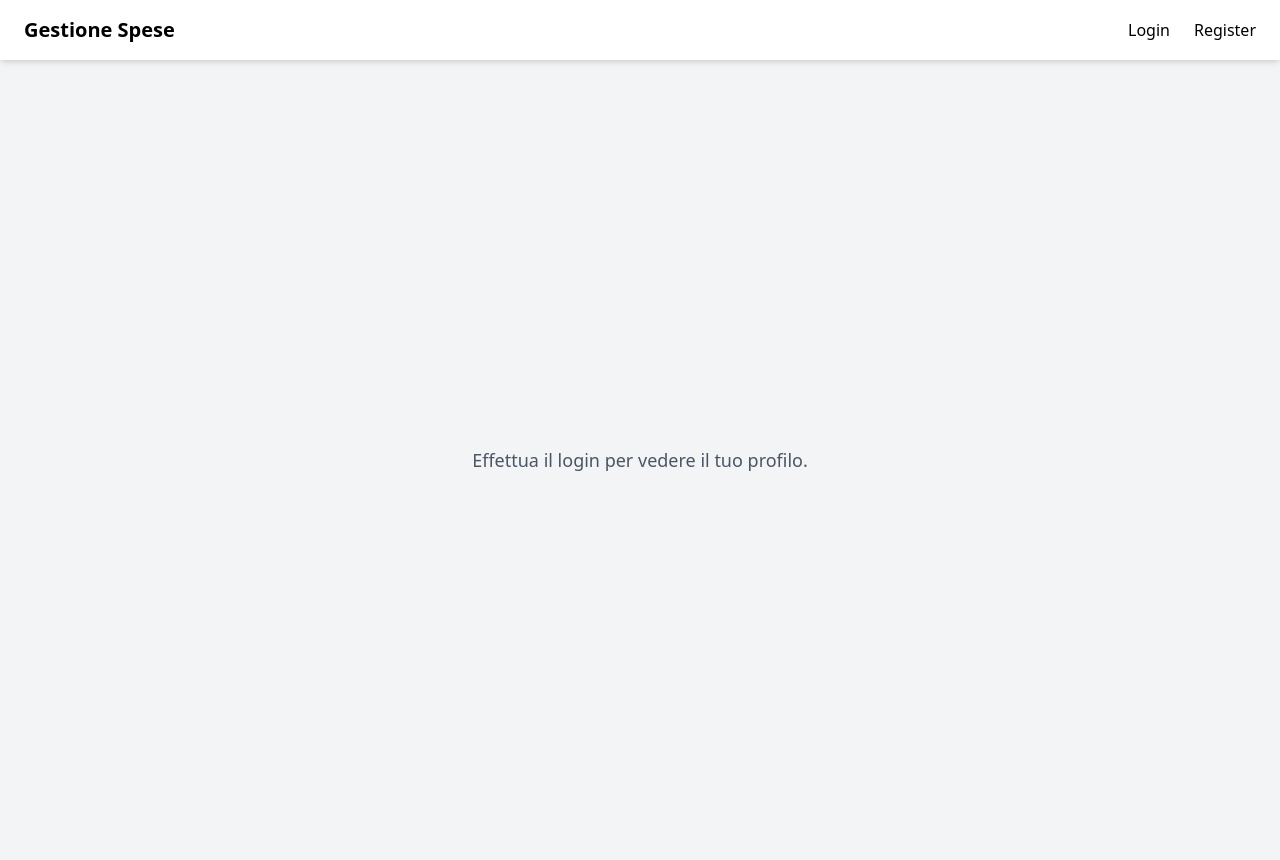
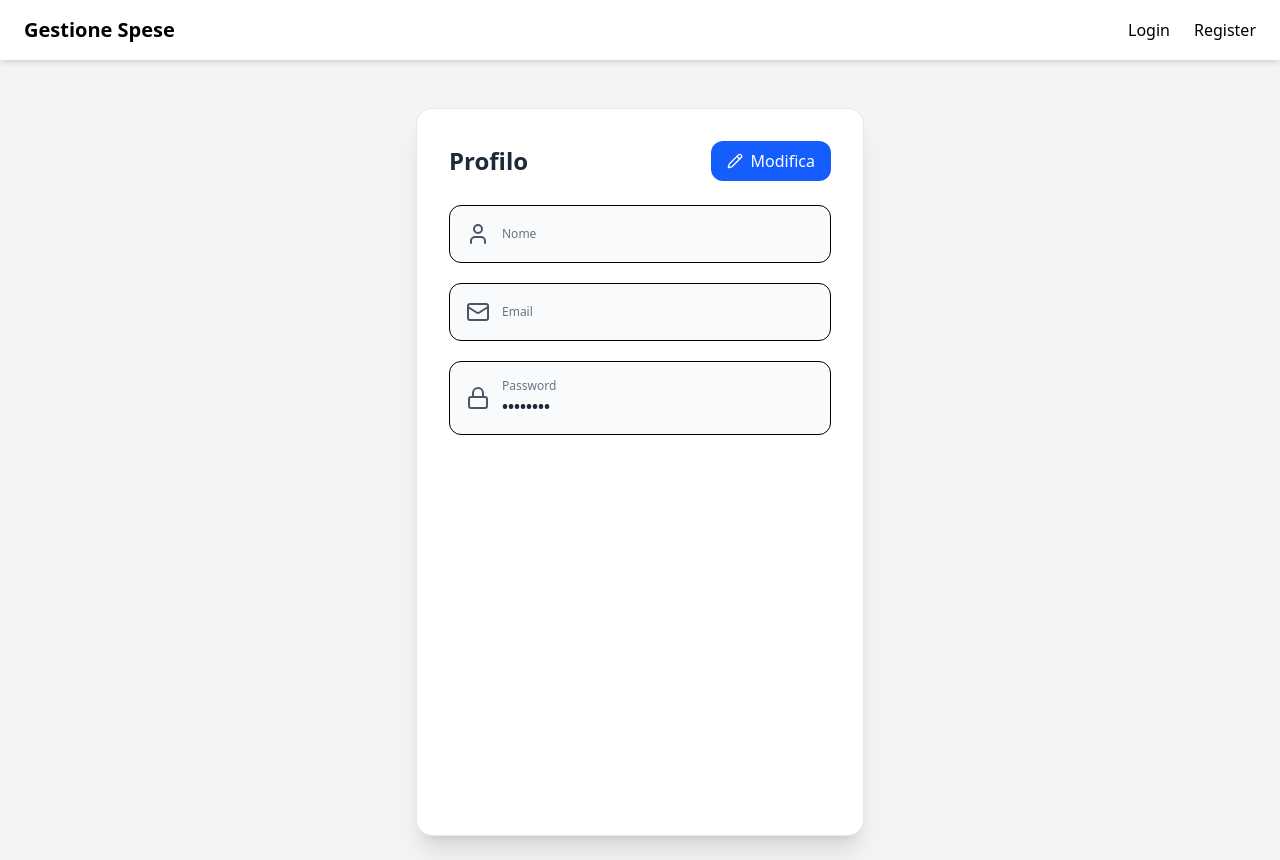
Before and after one commit to SalvatoreGianquinto/gestione-spese, a React app in the folder frontend/: page /profilo in a window 1280 px wide. Built offline with nearby package versions, Linux system fonts and the light colour scheme; the HTML template or start-up script is replaced by a standard one.

Commit message:
aggiunta modifica profilo

```diff
--- a/frontend/src/components/Profilo.jsx
+++ b/frontend/src/components/Profilo.jsx
@@ -1,73 +1,136 @@
 import { useState } from "react"
-import {
-  UserIcon,
-  EnvelopeIcon,
-  CheckCircleIcon,
-} from "@heroicons/react/24/outline"
+import { User, Mail, Lock, Pencil, Check, X } from "lucide-react"
+import API from "../api"
 
 const Profilo = () => {
-  const [user] = useState(() => JSON.parse(localStorage.getItem("user")))
+  const user = JSON.parse(localStorage.getItem("user"))
+  const [editing, setEditing] = useState(false)
+  const [nome, setNome] = useState(user?.nome || "")
+  const [email, setEmail] = useState(user?.email || "")
+  const [loading, setLoading] = useState(false)
+  const [error, setError] = useState("")
+  const [success, setSuccess] = useState("")
 
-  if (!user) {
-    return (
-      <div className="w-full min-h-screen bg-gray-100 flex justify-center items-center">
-        <p className="text-gray-600 text-lg">
-          Effettua il login per vedere il tuo profilo.
-        </p>
-      </div>
-    )
+  const handleUpdate = async (e) => {
+    e.preventDefault()
+    setError("")
+    setSuccess("")
+
+    if (!nome.trim() || !email.trim()) {
+      return setError("Compila tutti i campi.")
+    }
+
+    try {
+      setLoading(true)
+      const res = await API.put("/user/update", { nome, email })
+
+      localStorage.setItem("user", JSON.stringify(res.data.user))
+
+      setSuccess("Profilo aggiornato con successo!")
+      setEditing(false)
+    } catch (err) {
+      setError(err.response?.data?.message || "Errore durante l'aggiornamento")
+    } finally {
+      setLoading(false)
+    }
   }
 
   return (
-    <div className="w-full min-h-screen bg-gray-100 p-6 flex justify-center items-start">
-      <div className="w-full max-w-xl bg-white/80 backdrop-blur-2xl shadow-xl rounded-2xl p-8 border border-gray-200">
-        <h2 className="text-3xl font-bold text-gray-800 mb-6 text-center">
-          Il tuo profilo
-        </h2>
+    <div className="min-h-screen bg-gray-100 flex justify-center p-6 pt-12">
+      <div className="bg-white shadow-xl rounded-2xl p-8 w-full max-w-md border border-gray-200">
+        <div className="flex justify-between items-center mb-6">
+          <h2 className="text-2xl font-bold text-gray-800">Profilo</h2>
 
+          {!editing ? (
+            <button
+              className="flex items-center gap-2 bg-blue-600 text-white px-4 py-2 rounded-xl hover:bg-blue-700 transition"
+              onClick={() => setEditing(true)}
+            >
+              <Pencil size={16} /> Modifica
+            </button>
+          ) : null}
+        </div>
+
+        {!editing ? (
+          <>
             <div className="space-y-5">
-          <div className="flex items-center p-4 bg-gray-50 rounded-xl border shadow-sm">
-            <UserIcon className="w-6 h-6 text-blue-600 mr-3" />
+              <div className="flex items-center gap-3 bg-gray-50 p-4 rounded-xl border">
+                <User className="w-6 h-6 text-gray-600" />
                 <div>
-              <p className="text-gray-500 text-xs uppercase tracking-wide">
-                Nome
-              </p>
-              <p className="text-lg font-semibold text-gray-800">{user.nome}</p>
+                  <p className="text-xs text-gray-500">Nome</p>
+                  <p className="text-gray-800 font-semibold">{user?.nome}</p>
                 </div>
               </div>
 
-          <div className="flex items-center p-4 bg-gray-50 rounded-xl border shadow-sm">
-            <EnvelopeIcon className="w-6 h-6 text-blue-600 mr-3" />
+              <div className="flex items-center gap-3 bg-gray-50 p-4 rounded-xl border">
+                <Mail className="w-6 h-6 text-gray-600" />
                 <div>
-              <p className="text-gray-500 text-xs uppercase tracking-wide">
-                Email
-              </p>
-              <p className="text-lg font-semibold text-gray-800">
-                {user.email}
-              </p>
+                  <p className="text-xs text-gray-500">Email</p>
+                  <p className="text-gray-800 font-semibold">{user?.email}</p>
                 </div>
               </div>
 
-          <div className="flex items-center p-4 bg-gray-50 rounded-xl border shadow-sm">
-            <CheckCircleIcon className="w-6 h-6 text-green-600 mr-3" />
+              <div className="flex items-center gap-3 bg-gray-50 p-4 rounded-xl border">
+                <Lock className="w-6 h-6 text-gray-600" />
                 <div>
-              <p className="text-gray-500 text-xs uppercase tracking-wide">
-                Stato Account
-              </p>
-              <p className="text-lg font-semibold text-green-700">Attivo</p>
+                  <p className="text-xs text-gray-500">Password</p>
+                  <p className="text-gray-800 font-semibold">••••••••</p>
                 </div>
               </div>
             </div>
+          </>
+        ) : (
+          <form onSubmit={handleUpdate} className="space-y-4">
+            <div className="flex items-center gap-3 bg-gray-50 p-4 rounded-xl border">
+              <User className="w-6 h-6 text-gray-600" />
+              <input
+                type="text"
+                value={nome}
+                onChange={(e) => setNome(e.target.value)}
+                className="w-full bg-transparent outline-none text-gray-800 font-semibold"
+                placeholder="Nome"
+              />
+            </div>
 
-        <div className="mt-8 flex flex-col gap-4">
-          <button className="w-full py-3 bg-blue-600 text-white rounded-xl font-semibold hover:bg-blue-700 transition shadow">
-            Modifica profilo
+            <div className="flex items-center gap-3 bg-gray-50 p-4 rounded-xl border">
+              <Mail className="w-6 h-6 text-gray-600" />
+              <input
+                type="email"
+                value={email}
+                onChange={(e) => setEmail(e.target.value)}
+                className="w-full bg-transparent outline-none text-gray-800 font-semibold"
+                placeholder="Email"
+              />
+            </div>
+
+            {error && (
+              <p className="text-red-500 text-sm font-semibold">{error}</p>
+            )}
+            {success && (
+              <p className="text-green-600 text-sm font-semibold">{success}</p>
+            )}
+
+            <div className="flex gap-4 mt-6">
+              <button
+                type="submit"
+                disabled={loading}
+                className="flex items-center justify-center gap-2 w-full bg-green-600 text-white py-2 rounded-xl hover:bg-green-700 transition"
+              >
+                <Check size={18} />
+                {loading ? "Salvataggio..." : "Salva"}
               </button>
 
-          <button className="w-full py-3 bg-gray-200 text-gray-700 rounded-xl font-semibold hover:bg-gray-300 transition shadow">
-            Cambia password
+              <button
+                type="button"
+                onClick={() => setEditing(false)}
+                className="flex items-center justify-center gap-2 w-full bg-gray-300 text-gray-700 py-2 rounded-xl hover:bg-gray-400 transition"
+              >
+                <X size={18} />
+                Annulla
               </button>
             </div>
+          </form>
+        )}
       </div>
     </div>
   )
```
Also changed, not shown: 2 other files (tests, documents, lock files or other folders). Lines whose indentation alone changed are shown as unchanged.
